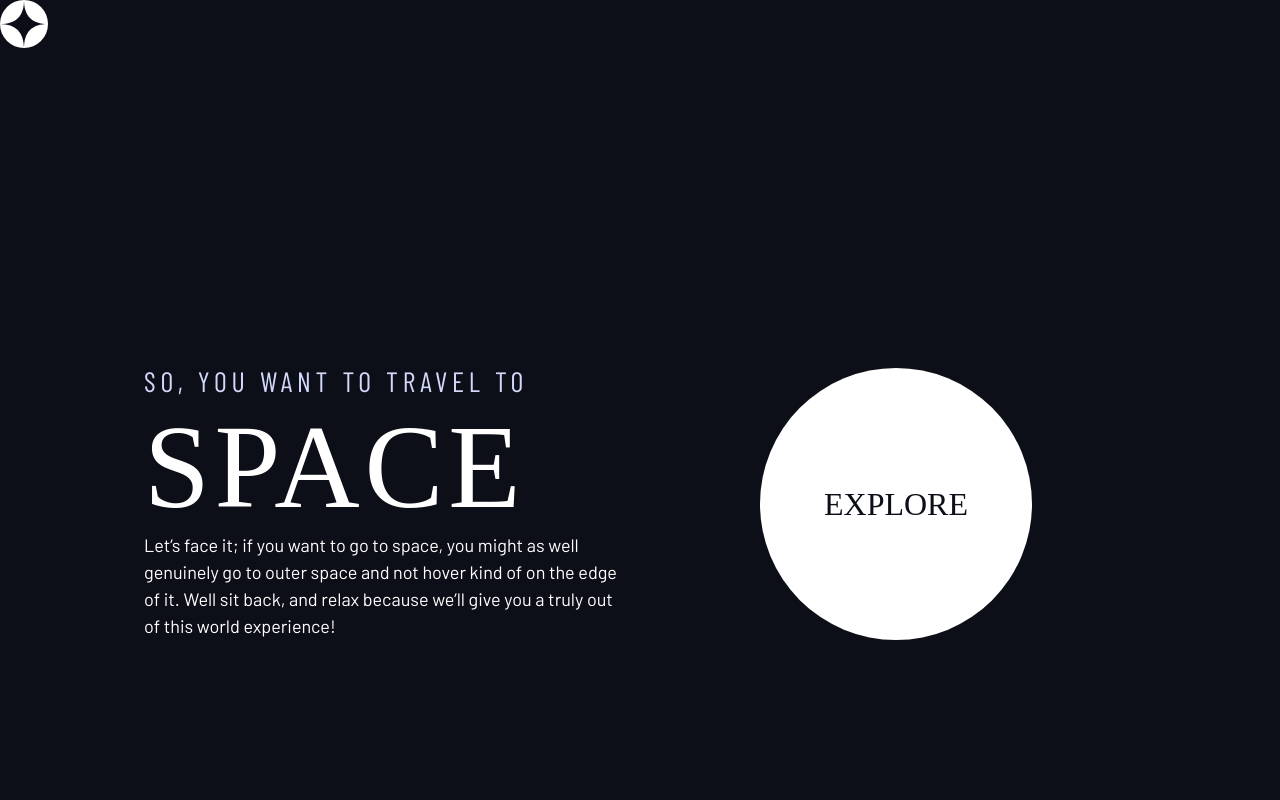
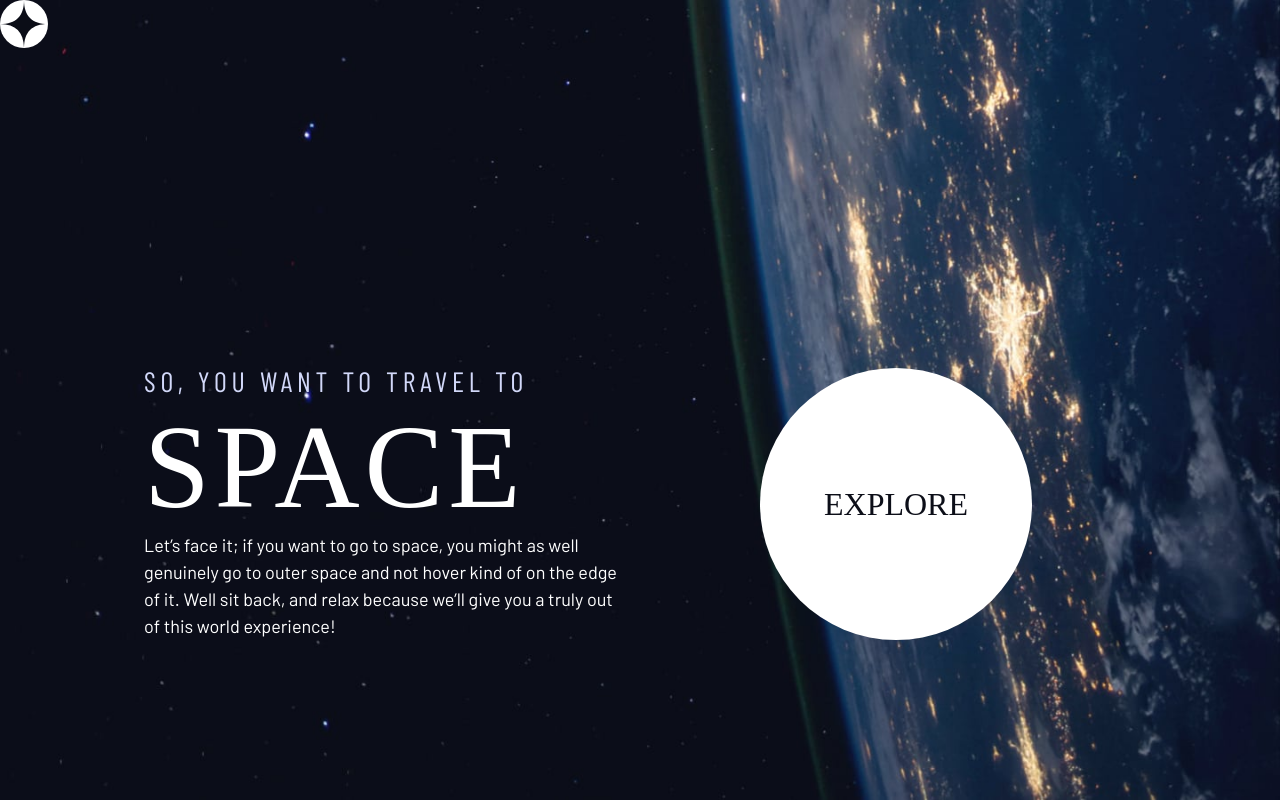
Before and after one commit to sazbot/space-tourism-website, a plain HTML site: page index.html in a window 1280 px wide. Drawn offline with nearby package versions, Linux system fonts and the light colour scheme; a web font is replaced by a local one.

Commit message:
add background images

```diff
--- a/index.css
+++ b/index.css
@@ -405,3 +405,29 @@ select {
   background-color: hsl(var(--clr-white) / 1);
   color: hsl(var(--clr-dark));
 }
+
+/* -------------------------- */
+/*  Page specific background  */
+/* -------------------------- */
+body {
+  background-size: cover;
+  background-position: bottom center;
+}
+
+/* home */
+.home {
+  background-image: url(./assets/home/background-home-mobile.jpg);
+}
+
+@media (min-width: 35em) {
+  .home {
+    background-position: center center;
+    background-image: url(./assets/home/background-home-tablet.jpg);
+  }
+}
+
+@media (min-width: 45em) {
+  .home {
+    background-image: url(./assets/home/background-home-desktop.jpg);
+  }
+}
```
